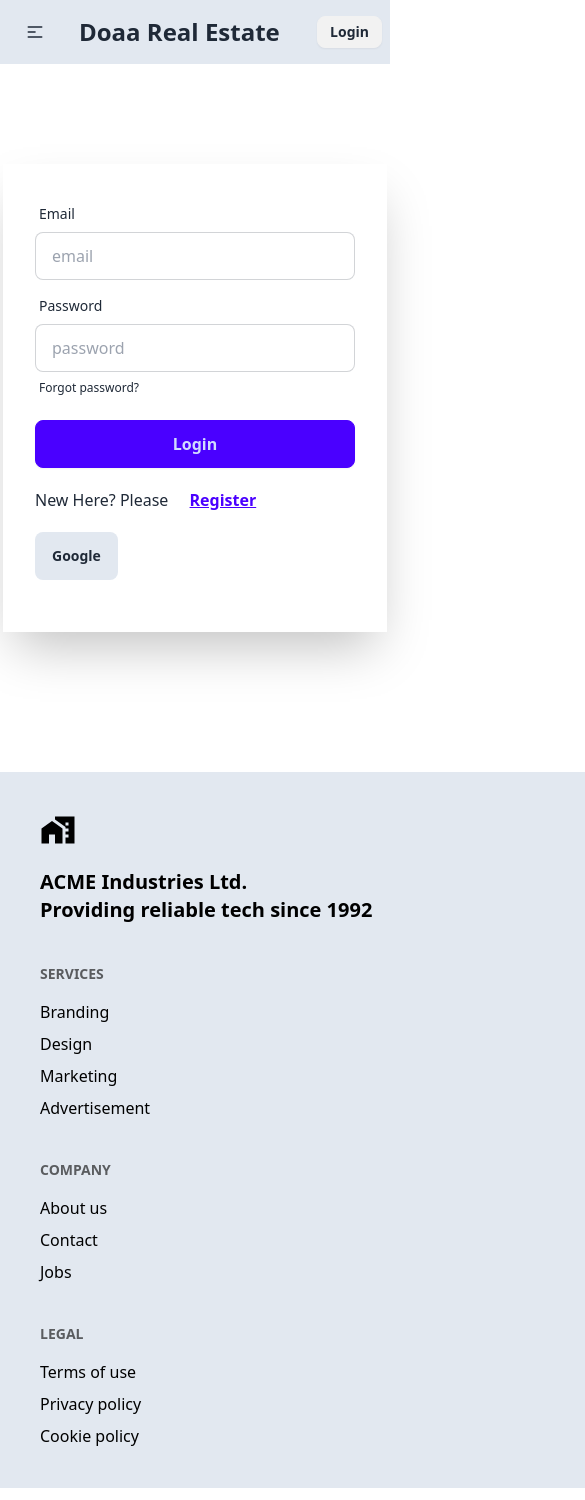
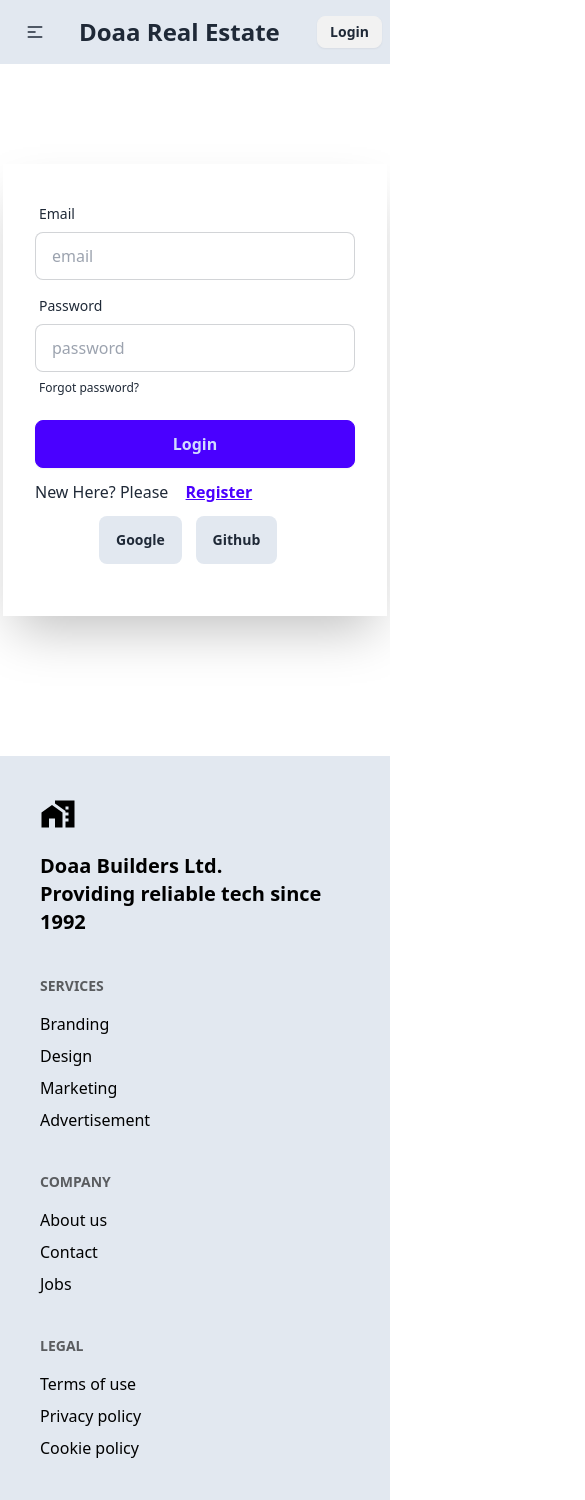
Before and after one commit to Naimul9/Real-state, a React (Vite) app: page /login in a window 390 px wide. Shown: the top 1500 px of the page, 585 px wide, since content can reach past the window. Built offline with nearby package versions, Linux system fonts and the light colour scheme; no server answers.

Commit message:
responsive Completed

```diff
--- a/index.html
+++ b/index.html
@@ -2,9 +2,9 @@
 <html lang="en" data-theme="light">
   <head>
     <meta charset="UTF-8" />
-    <link rel="icon" type="image/svg+xml" href="/vite.svg" />
+    <link rel="icon" type="image/svg+xml" href="/home.svg" />
     <meta name="viewport" content="width=device-width, initial-scale=1.0" />
-    <title>Vite + React</title>
+    <title>Doaa Real Estate</title>
   </head>
   <body>
     <div id="root"></div>
--- a/package.json
+++ b/package.json
@@ -15,6 +15,7 @@
     "match-sorter": "^6.3.4",
     "react": "^18.2.0",
     "react-dom": "^18.2.0",
+    "react-helmet-async": "^2.0.4",
     "react-icons": "^5.1.0",
     "react-router-dom": "^6.22.3",
     "react-toastify": "^10.0.5",
--- a/src/components/Footer.jsx
+++ b/src/components/Footer.jsx
@@ -1,10 +1,10 @@
 import { MdMapsHomeWork } from "react-icons/md";
 const Footer = () => {
     return (
-<footer className="mt-10 footer p-10  bg-slate-200 text-black w-[1600px] mx-auto">
+<footer className="mt-10 footer p-10  bg-slate-200 text-black  w-full  lg:w-[1600px] mx-auto">
 <aside>
 <p className="text-4xl">< MdMapsHomeWork /></p>
-    <p className="text-xl font-bold mt-3">ACME Industries Ltd.<br/>Providing reliable tech since 1992</p>
+    <p className="text-xl font-bold mt-3">Doaa Builders Ltd.<br/>Providing reliable tech since 1992</p>
   </aside>
   <nav>
     <h6 className="footer-title">Services</h6>
--- a/src/components/Home.jsx
+++ b/src/components/Home.jsx
@@ -1,7 +1,7 @@
 import SingleProperties from "./SingleProperties";
 import Slider from "./Slider";
 import { useLoaderData } from 'react-router-dom';
-
+import { Helmet } from 'react-helmet-async';
 const Home = () => {
 
     const catagories = useLoaderData()
@@ -9,12 +9,15 @@ const Home = () => {
 
     return (
      <div>
+        <Helmet>
+            <title>Home</title>
+        </Helmet>
         <Slider></Slider>
 
 <section>
   <h1 className="text-center mt-10 text-3xl font-bold"> Our Properties</h1>
 
- <div className='grid lg:grid-cols-3 grid-cols-1 gap-5 '>
+ <div className='grid lg:grid-cols-3 grid-cols-1 md:grid-cols-2 gap-5 '>
             {
                 catagories.map(item=>  <SingleProperties item={item} key={item.id}> </SingleProperties> )
             }
--- a/src/components/Login.jsx
+++ b/src/components/Login.jsx
@@ -3,9 +3,10 @@ import { Link, useNavigate } from "react-router-dom";
 import { AuthContext } from "./Providers/AuthProvider";
 import { ToastContainer, toast } from 'react-toastify';
 import 'react-toastify/dist/ReactToastify.css';
+import { Helmet} from 'react-helmet-async';
 
 const Login = () => {
-    const {signInUser, signInWithGoogle } = useContext(AuthContext)
+    const {signInUser, signInWithGoogle, signInWithGithub  } = useContext(AuthContext)
     const navigate = useNavigate()
 
     const handleLogin= e =>{
@@ -35,9 +36,21 @@ const Login = () => {
         })
     }
 
+    const handleGithubSignIn=()=>{
+        signInWithGithub()
+        .then(result => {
+            console.log(result.user)
+        })
+        .catch(error=> {
+            console.error(error)
+        })
+    }
+
+
 
     return (
        <div className="py-[100px]">
+        <Helmet> <title>Login</title> </Helmet>
          <div className="mx-auto w-full  max-w-sm shadow-2xl bg-base-100 ">
         <form onSubmit={handleLogin}  className="card-body">
           <div className="form-control">
@@ -58,8 +71,12 @@ const Login = () => {
           <div className="form-control mt-2">
             <button className="btn btn-primary text-base">Login</button>
           </div>
-          <p >New Here? Please <Link to={"/register"}> <button className="btn btn-link text-base">Register</button>  </Link> </p>
-          <p > <button onClick={handleGoogleSignIn}  className="btn btn-ghost bg-slate-200 mb-5">Google</button> </p>
+          <p >New Here? Please <Link to={"/register"}> <button className="btn btn-sm btn-link text-base">Register</button>  </Link> </p>
+         <div className="flex px-16">
+         <p > <button onClick={handleGoogleSignIn}  className="btn btn-ghost bg-slate-200 mb-5">Google</button> </p>
+
+<p > <button onClick={handleGithubSignIn}  className="btn btn-ghost bg-slate-200 mb-5">Github</button> </p>
+         </div>
         </form>
 
 
--- a/src/components/Navbar.jsx
+++ b/src/components/Navbar.jsx
@@ -1,4 +1,4 @@
-import React, { useContext, useState } from "react";
+import  { useContext, useState } from "react";
 import { Link, NavLink } from "react-router-dom";
 import { AuthContext } from "./Providers/AuthProvider";
 
@@ -27,7 +27,7 @@ const Navbar = () => {
     );
 
     return (
-        <div className="navbar bg-slate-200 max-w-screen-2xl mx-auto font-sans">
+        <div className="navbar bg-slate-200 w-full lg:max-w-screen-2xl mx-auto font-poppins">
             <div className="navbar-start rounded-2xl">
                 <div className="dropdown">
                     <div tabIndex={0} role="button" className="btn btn-ghost lg:hidden">
@@ -53,12 +53,12 @@ const Navbar = () => {
                             className="btn btn-ghost btn-circle avatar"
                         >
                             <div className="w-10 rounded-full">
-                                <img alt="User Avatar" src={user.photoUrl} />
+                                <img alt="User Avatar" src={user.photoURl} />
                             </div>
                         </div>
                         {isHovering && (
                             <div className="absolute bg-white text-black text-sm py-1 px-2 rounded-md shadow top-10 right-0">
-                                name
+                            {user.displayName}
                             </div>
                         )}
                     </div>
--- a/src/components/PropertyDetails.jsx
+++ b/src/components/PropertyDetails.jsx
@@ -9,7 +9,7 @@ const PropertyDetails = () => {
     return (
         <div className="card lg:card-side bg-base-100 shadow-xl max-w-screen-2xl mx-auto my-10">
   <figure><img className="h-[600px] w-[800px]" src={property.image} alt="Album"/></figure>
-  <div className="card-body w-[400px]">
+  <div className="card-body lg:w-[400px] md:w-11/12 mx-auto">
     <h2 className="card-title "></h2>
     <div>
     <p className="text-3xl font-bold text-center text-slate-500">{property.estate_title}</p>
--- a/src/components/Providers/AuthProvider.jsx
+++ b/src/components/Providers/AuthProvider.jsx
@@ -1,10 +1,13 @@
-import { GoogleAuthProvider, createUserWithEmailAndPassword, onAuthStateChanged, signInWithEmailAndPassword, signInWithPopup, signOut } from "firebase/auth";
+import { GithubAuthProvider, GoogleAuthProvider, createUserWithEmailAndPassword, onAuthStateChanged, signInWithEmailAndPassword, signInWithPopup, signOut } from "firebase/auth";
 import { createContext, useEffect, useState } from "react";
 import { auth } from "../../firebase/firebase.config";
 
 export const AuthContext = createContext(null)
 
 const googleProvider = new GoogleAuthProvider();
+const gitHubProvider = new GithubAuthProvider();
+
+
 const AuthProvider = ({children}) => {
 
 
@@ -27,6 +30,11 @@ const AuthProvider = ({children}) => {
         return signInWithPopup(auth, googleProvider)
     }
 
+    const signInWithGithub = ()=>{
+        setLoading(true)
+        return signInWithPopup(auth, gitHubProvider)
+    }
+
     const LogOut = () =>{
         setLoading(true)
         return signOut(auth)
@@ -44,7 +52,7 @@ console.log('working' , currentUser)
         }
     } ,[])
 
-    const authInfo = {user, createUser, signInUser, LogOut, loading, signInWithGoogle}
+    const authInfo = {user, createUser, signInUser, LogOut, loading, signInWithGoogle, signInWithGithub}
 
 
 
--- a/src/components/Register.jsx
+++ b/src/components/Register.jsx
@@ -4,6 +4,7 @@ import { AuthContext } from "./Providers/AuthProvider";
 import { ToastContainer, toast } from 'react-toastify';
 import 'react-toastify/dist/ReactToastify.css';
 import { FaEye, FaEyeSlash  } from "react-icons/fa";
+import { Helmet} from 'react-helmet-async';
 
 const Register = () => {
 
@@ -39,6 +40,7 @@ const Register = () => {
 
     return (
       <div className="py-10">
+        <Helmet> <title> Register </title> </Helmet>
           <div className="mx-auto w-full  max-w-sm shadow-2xl bg-base-100">
         <form onSubmit={handleRegister}  className="card-body">
           <div className="form-control">
```
Also changed, not shown: src/main.jsx (+7 -1 lines), public/home.svg (added), 1 other file (tests, documents, lock files or other folders).
